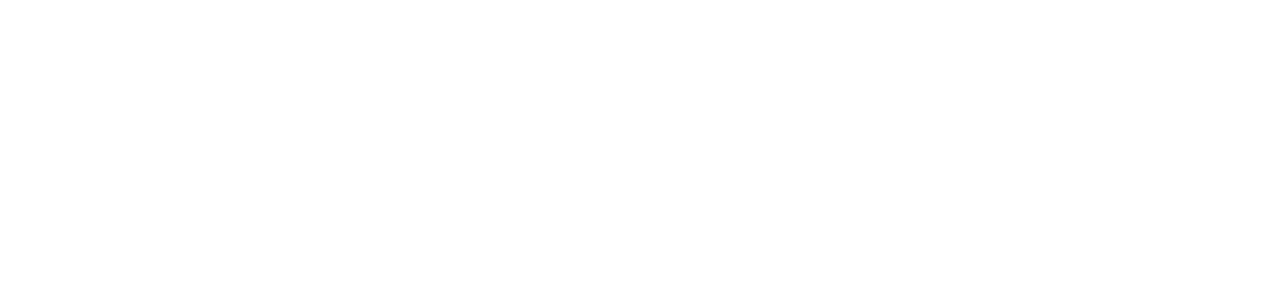
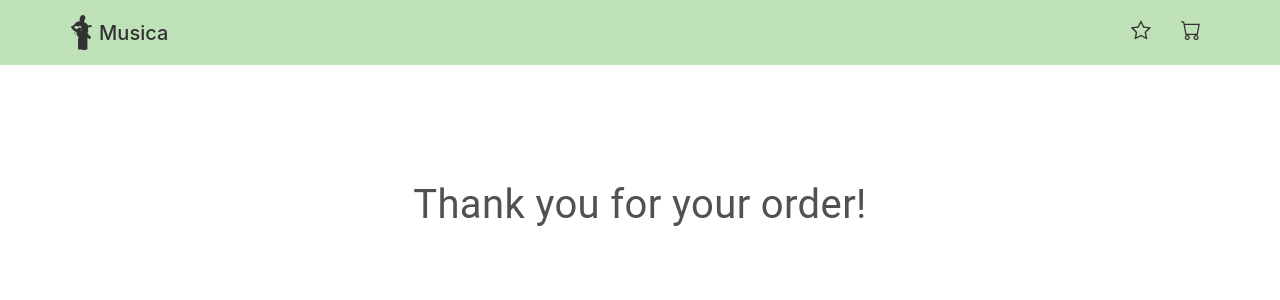
Before and after one commit to OlenaMits/musica-project, a React (Create React App) app: page /order-confirmation in a window 1280 px wide. Before the commit this address had no page. Shown: the top 300 px of the page. Built offline with nearby package versions, Linux system fonts and the light colour scheme.

Commit message:
add order confirmation page

```diff
--- a/src/App.js
+++ b/src/App.js
@@ -11,6 +11,7 @@
 import HomePage from "./pages/HomePage";
 import FavoritesPage from "./pages/FavoritesPage";
 import CartPage from "./pages/CartPage";
+import OrderConfirmation from "./pages/OrderConfirmation";
 
 const ls = new LocalStorage();
 
@@ -55,6 +56,11 @@
               element={
                 <CartPage/>
             }/>
+            <Route
+              path="order-confirmation"
+              element={
+                <OrderConfirmation/>
+            }/>
           </Route>
         </Routes>
       </ListProvider>
--- a/src/pages/CartPage/index.js
+++ b/src/pages/CartPage/index.js
@@ -3,6 +3,7 @@
 import { useFormik } from 'formik';
 import * as yup from 'yup';
 import { TextField } from '@mui/material';
+import { useNavigate } from "react-router-dom";
 
 import List from "../../components/List/List";
 import Card from "../../components/Card/Card";
@@ -40,6 +41,7 @@
   const cart = useSelector((state) => state.cart);
 
   const dispatch = useDispatch();
+  const navigate = useNavigate();
 
   const formik = useFormik({
     initialValues: {
@@ -59,6 +61,7 @@
       console.log(order);
 
       dispatch(clearCart());
+      navigate("/order-confirmation");
     },
   });
 
--- /dev/null
+++ b/src/pages/OrderConfirmation/OrderConfirmation.styles.js
@@ -0,0 +1,19 @@
+import styled from '@emotion/styled';
+import { Box, Typography } from '@mui/material';
+
+export const StyledBox = styled(Box)`
+    margin: auto;
+    margin-top: 80px;
+    width: 100%;
+    display: flex;
+    justify-content: center;
+    align-items: center;
+`;
+
+export const StyledTypography = styled(Typography)`
+    color: #515151;
+    font-weight: 400;
+    margin: 0;
+    font-size: 40px;
+    padding: 30px;
+`;
--- /dev/null
+++ b/src/pages/OrderConfirmation/index.js
@@ -0,0 +1,17 @@
+import React from "react";
+import { Container } from "@mui/material";
+import { StyledBox, StyledTypography } from "./OrderConfirmation.styles";
+
+const OrderConfirmation = () => {
+    return(
+        <Container>
+            <StyledBox>
+                <StyledTypography>
+                    Thank you for your order!
+                </StyledTypography>
+            </StyledBox>
+        </Container>
+    )
+};
+
+export default OrderConfirmation;
```
